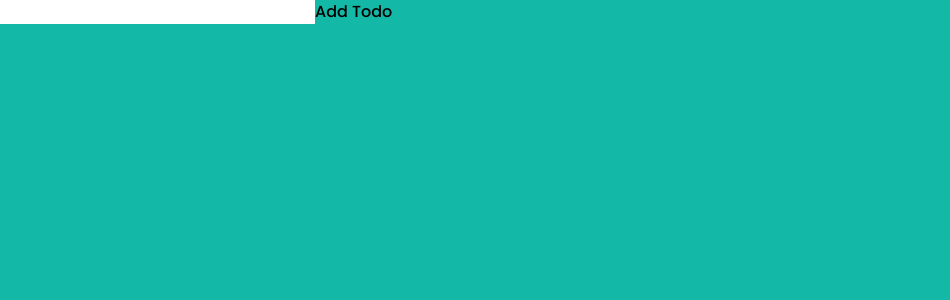
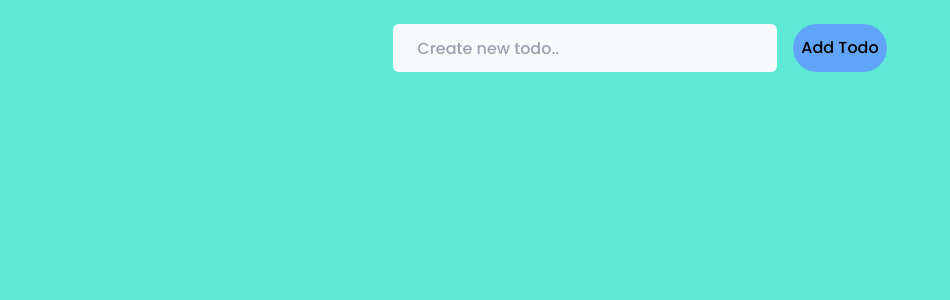
Before and after one commit to Shoetan/react-todo, a React (Vite) app: page / in a window 1280 px wide. Shown: the top 300 px of the page, without its empty margins (0-950 px from the left). Built offline with nearby package versions, Linux system fonts and the light colour scheme.

Commit message:
Hooked up the project to tailwind css also created the input field to take in the task and a button to manipulate the entered task

```diff
--- a/index.html
+++ b/index.html
@@ -9,7 +9,7 @@
     <meta name="viewport" content="width=device-width, initial-scale=1.0" />
     <title>Vite + React</title>
   </head>
-  <body class="bg-teal-500">
+  <body class="bg-teal-300">
     <div id="root"></div>
     <script type="module" src="/src/main.jsx"></script>
   </body>
--- a/src/App.jsx
+++ b/src/App.jsx
@@ -23,15 +23,17 @@ const handleChange = (event) => {
 const addTask = () =>{
   const newTodos = [...todos, newTask]
   setTodos(newTodos)
+  /* Clear the input field once the add task button is clicked */
+  setNewTask("")
 }
 
 
 
   return (
     <div className="font-poppins">
-      <div>
-        <input type="text" onChange={handleChange} value={newTask}/>
-        <button className="" onClick={addTask}>Add Todo</button>
+      <div className="container mx-auto justify-center flex gap-4 mt-6">
+        <input type="text" onChange={handleChange} value={newTask} placeholder="Create new todo.." className="h-8 w-96 rounded-md p-6 focus:outline-none bg-slate-50"/>
+        <button className="bg-blue-400 text-black p-2 rounded-full hover:bg-blue-500" onClick={addTask}>Add Todo</button>
       </div>
 
     </div>
```
